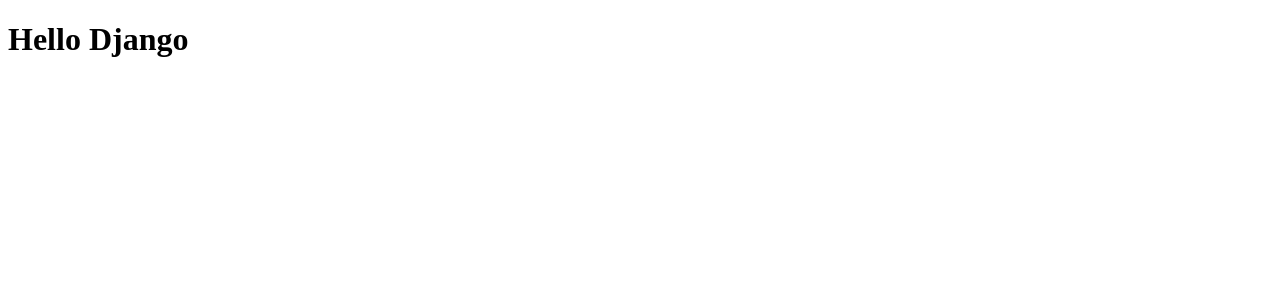
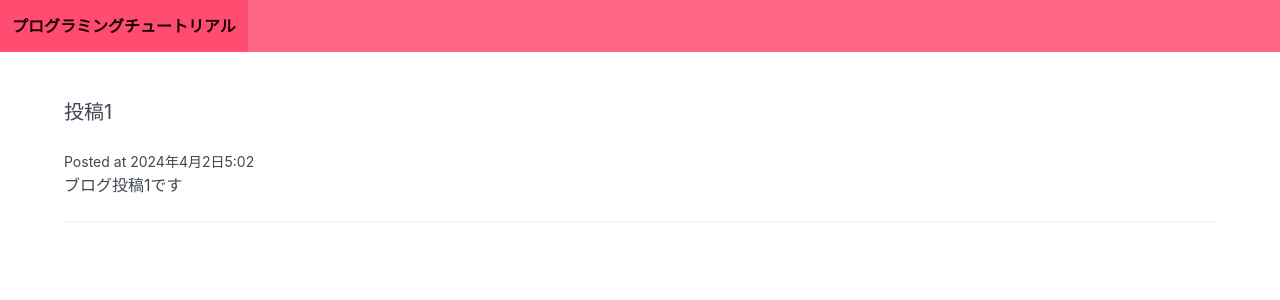
Before and after one commit to yoshi2430/myproject, a Django app: page / in a window 1280 px wide. Shown: the top 300 px of the page. Run offline with Django 5.2, Linux system fonts and the light colour scheme; data comes from the database, SQL or seed files in the repository.

Commit message:
フロントページ

```diff
--- /dev/null
+++ b/myapp/templates/myapp/base.html
@@ -0,0 +1,22 @@
+<!DOCTYPE html>
+<html lang="en">
+<head>
+  <meta charset="UTF-8">
+  <meta name="viewport" content="width=device-width, initial-scale=1.0">
+  <title>Django ブログ</title>
+  <link rel="stylesheet" href="https://cdn.jsdelivr.net/npm/bulma@1.0.0/css/bulma.min.css">
+</head>
+<body>
+  <nav class="navbar is-danger">
+    <div class="navbar-brand">
+      <a href="/" class="navbar-item">
+        <strong>プログラミングチュートリアル</strong>
+      </a>
+    </div>
+  </nav>
+
+  <section class="section">
+    <div class="container">{% block content %} {% endblock %}</div>
+  </section>
+</body>
+</html>
--- a/myapp/templates/myapp/frontpage.html
+++ b/myapp/templates/myapp/frontpage.html
@@ -1,11 +1,12 @@
-<!DOCTYPE html>
-<html lang="en">
-<head>
-  <meta charset="UTF-8">
-  <meta name="viewport" content="width=device-width, initial-scale=1.0">
-  <title>Document</title>
-</head>
-<body>
-  <h1>Hello Django</h1>
-</body>
-</html>
+{% extends "myapp/base.html" %}{% block content %}
+{% for post in posts %}
+
+<div class="post block">
+  <h2 class="subtitle">{{post.title}}</h2>
+  <small>Posted at {{post.posted_date}}</small>
+  <p>{{post.intro}}</p>
+  <hr />
+</div>
+
+{% endfor %}
+{%endblock%}
--- a/myapp/views.py
+++ b/myapp/views.py
@@ -1,4 +1,7 @@
+from http.client import HTTPResponse
 from django.shortcuts import render
+from .models import Post
 
 def frontpage(request):
-  return render(request, "myapp/frontpage.html")
+  posts = Post.objects.all()
+  return render(request, "myapp/frontpage.html", {"posts": posts})
```
